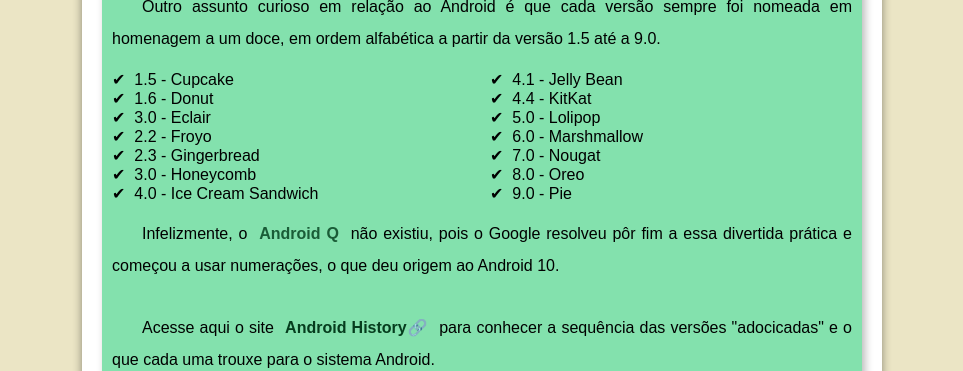
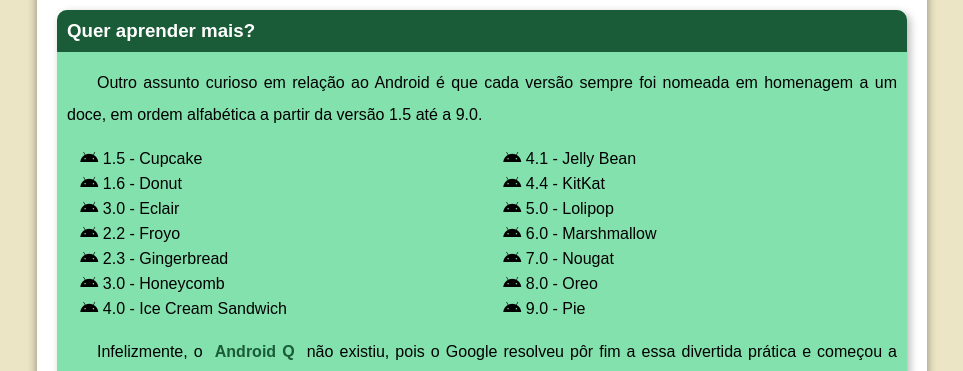
Before and after one commit to Erik-Sillva/projeto-android, a plain HTML site: page index.html in a window 1280 px wide. Shown: the part 2361-2732 px from the top of the page, without its empty margins (158-1121 px from the left). Drawn offline with Linux system fonts and the light colour scheme.

Commit message:
Arrumando pequenas imperfeições no site

```diff
--- a/css/index.css
+++ b/css/index.css
@@ -46,7 +46,7 @@ header {
 }
 
 header > h1 {
-    margin-bottom: 20px;
+    margin-bottom: 30px;
     color: white;
     font-family: var(--fonte-destaque);
     font-size: 3em;
@@ -70,6 +70,12 @@ nav {
     box-shadow: 0 7px 7px rgba(0, 0, 0, 0.192);
 }
 
+nav #menu-mobile {
+    display: none;
+    color: red;
+    background-color: black;
+}
+
 nav a {
     color: white;
     padding: 10px;
@@ -90,7 +96,7 @@ nav a:active {
 
 main {
     min-width:300px;
-    max-width: 800px;
+    max-width: 890px;
     margin: auto auto 30px auto;
     padding: 20px;
     background-color: white;
@@ -186,8 +192,9 @@ aside h3 {
 
 aside ul {
     list-style-position: inside;
-    list-style-type: '\2714\00A0\00A0';
+    list-style-type: '\00A0\00A0';
     columns: 2;
+    line-height: 25px;
 }
 
 footer {
@@ -207,3 +214,14 @@ footer a:hover {
     text-decoration: underline;
     color: var(--cor1);
 }
+
+@media (max-width: 600px) {
+    nav #menu-mobile {
+        display: block;
+        color: red;
+    }
+
+    #menu-desktop a {
+        display: none;
+    }
+}
--- a/index.html
+++ b/index.html
@@ -5,6 +5,7 @@
     <meta charset="UTF-8">
     <meta http-equiv="X-UA-Compatible" content="IE=edge">
     <meta name="viewport" content="width=device-width, initial-scale=1.0">
+    <script src="https://kit.fontawesome.com/0bf95c88cf.js" crossorigin="anonymous"></script>
     <link rel="shortcut icon" href="imagens/favicon.ico" type="image/x-icon">
     <link rel="stylesheet" href="./css/index.css">
     <title>História do Android</title>
@@ -15,8 +16,9 @@
         <h1>Curiosidades de Tecnologia</h1>
         <p>Tudo aquilo que você sempre quis saber sobre o mundo Tech, em um único lugar</p>
     </header>
-    <nav>
-        <a href="#">Home</a>
+    <nav id="menu-desktop">
+        <button id="menu-mobile">Menu</button>
+        <a href="index.html">Home</a>
         <a href="#">Notícias</a>
         <a href="#">Curiosidades</a>
         <a href="#">Fale Conosco</a>
@@ -90,20 +92,20 @@
                 </p>
 
                 <ul>
-                    <li>1.5 - <abbr title="Bolo de Copo">Cupcake</abbr></li>
-                    <li>1.6 - <abbr title="Rosquinha">Donut</abbr>
-                    <li>3.0 - <abbr title="Bomba">Eclair</abbr></li>
-                    <li>2.2 - <abbr title="Iogurte Congelado">Froyo</abbr></li>
-                    <li>2.3 - <abbr title="Biscoite de Gengibre">Gingerbread</abbr></li>
-                    <li>3.0 - <abbr title="Favo de Mel">Honeycomb</abbr></li>
-                    <li>4.0 - <abbr title="Sandwich de Sorvete">Ice Cream Sandwich</abbr></li>
-                    <li>4.1 - <abbr title="Jujuba">Jelly Bean</abbr></li>
-                    <li>4.4 - <abbr title="KitKat">KitKat</abbr></li>
-                    <li>5.0 - <abbr title="Pirulito">Lolipop</abbr></li>
-                    <li>6.0 - <abbr title="Marshmallow">Marshmallow</abbr></li>
-                    <li>7.0 - <abbr title="Torrone">Nougat</abbr></li>
-                    <li>8.0 - <abbr title="Oreo">Oreo</abbr></li>
-                    <li>9.0 - <abbr title="Torta">Pie</abbr></li>
+                    <li> <i class="fa fa-android"></i> 1.5 - <abbr title="Bolo de Copo">Cupcake</abbr></li>
+                    <li> <i class="fa fa-android"></i> 1.6 - <abbr title="Rosquinha">Donut</abbr>
+                    <li> <i class="fa fa-android"></i> 3.0 - <abbr title="Bomba">Eclair</abbr></li>
+                    <li> <i class="fa fa-android"></i> 2.2 - <abbr title="Iogurte Congelado">Froyo</abbr></li>
+                    <li> <i class="fa fa-android"></i> 2.3 - <abbr title="Biscoite de Gengibre">Gingerbread</abbr></li>
+                    <li> <i class="fa fa-android"></i> 3.0 - <abbr title="Favo de Mel">Honeycomb</abbr></li>
+                    <li> <i class="fa fa-android"></i> 4.0 - <abbr title="Sandwich de Sorvete">Ice Cream Sandwich</abbr></li>
+                    <li> <i class="fa fa-android"></i> 4.1 - <abbr title="Jujuba">Jelly Bean</abbr></li>
+                    <li> <i class="fa fa-android"></i> 4.4 - <abbr title="KitKat">KitKat</abbr></li>
+                    <li> <i class="fa fa-android"></i> 5.0 - <abbr title="Pirulito">Lolipop</abbr></li>
+                    <li> <i class="fa fa-android"></i> 6.0 - <abbr title="Marshmallow">Marshmallow</abbr></li>
+                    <li> <i class="fa fa-android"></i> 7.0 - <abbr title="Torrone">Nougat</abbr></li>
+                    <li> <i class="fa fa-android"></i> 8.0 - <abbr title="Oreo">Oreo</abbr></li>
+                    <li> <i class="fa fa-android"></i> 9.0 - <abbr title="Torta">Pie</abbr></li>
                 </ul>
 
                 <p>
```
